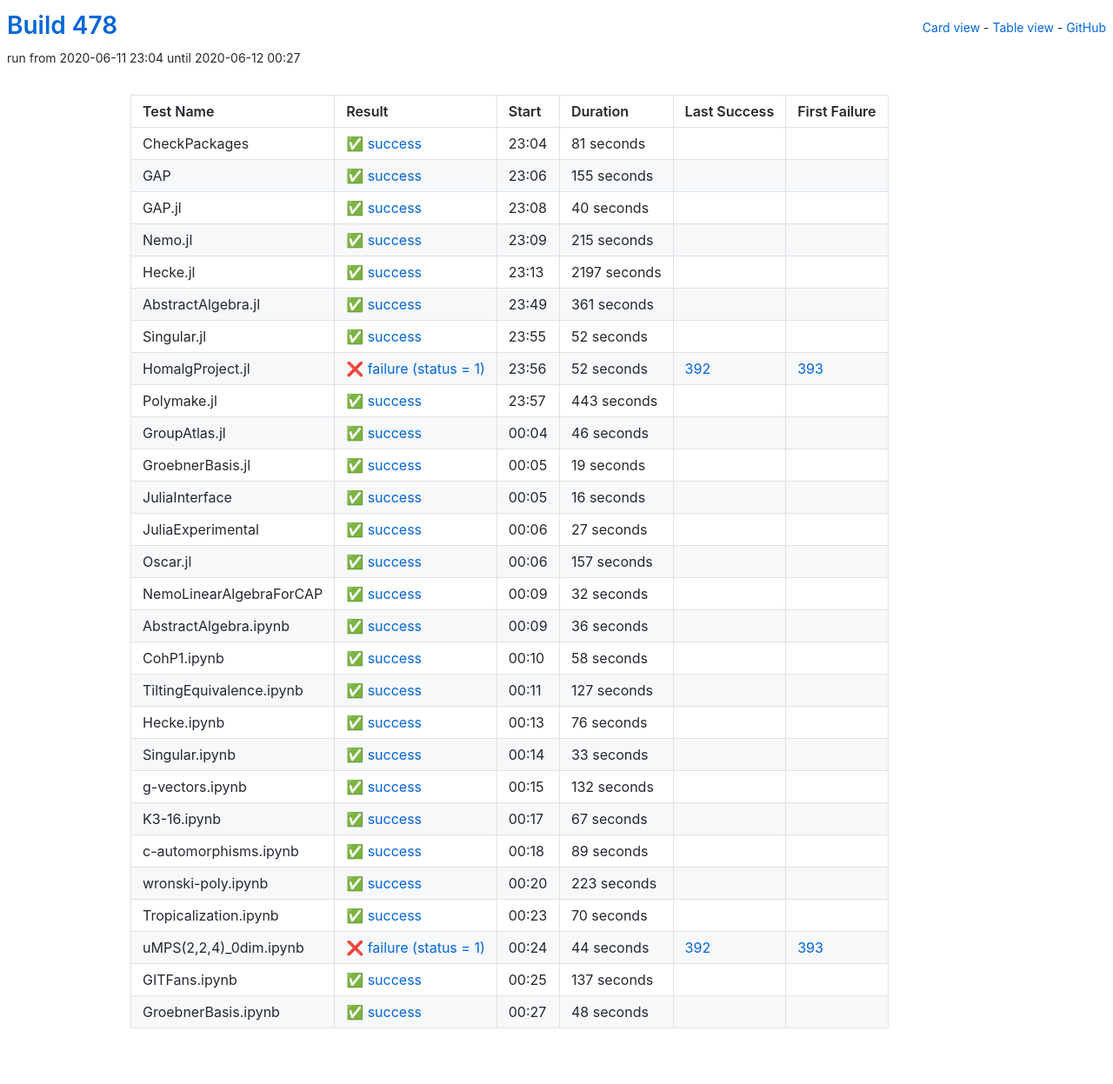
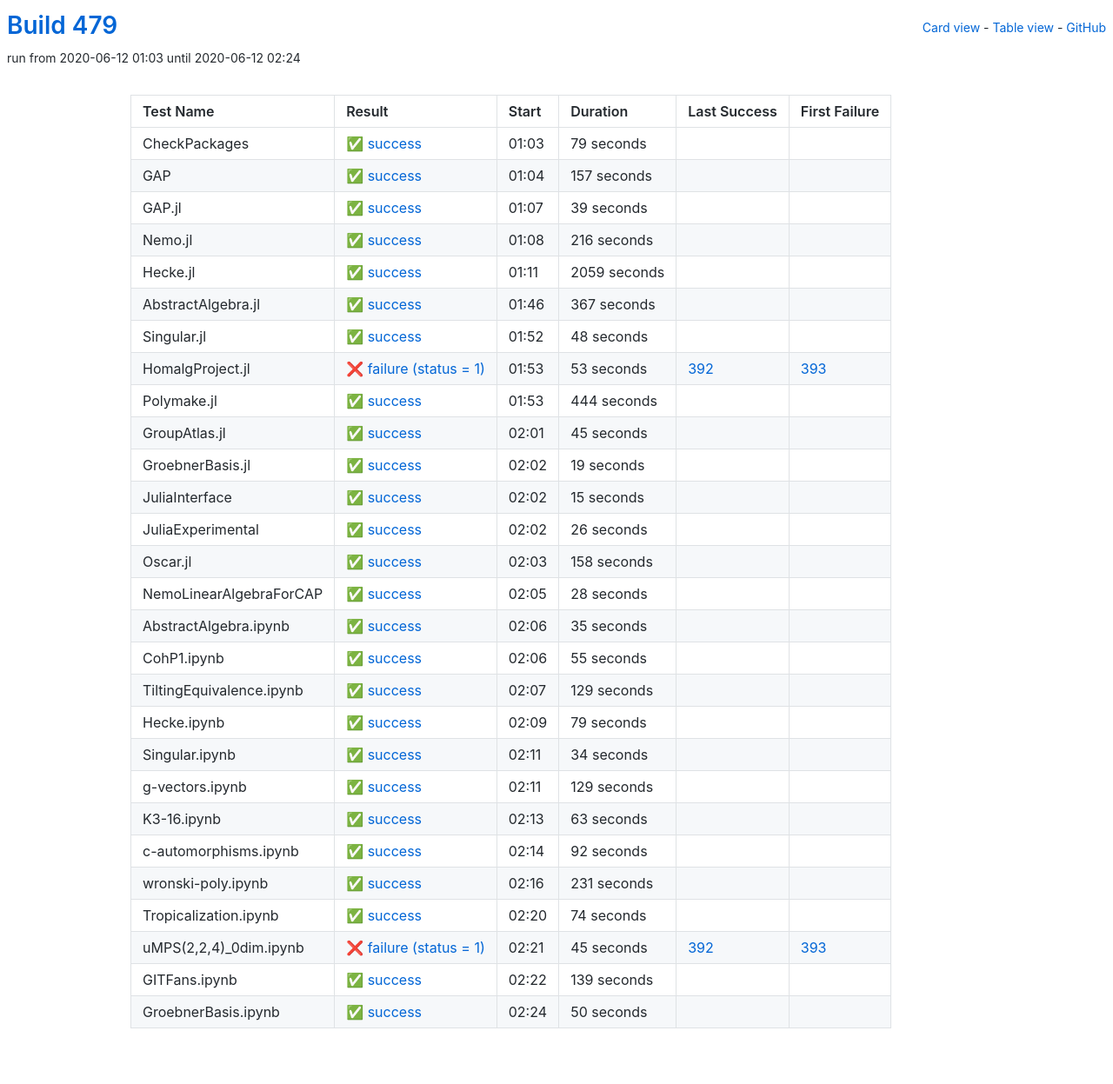
Before and after one commit to oscar-system/oscar-ci-status-1.4, a Jekyll site: the page built from table.html, in a window 1280 px wide. Shown: the whole page at 87% size. Built offline with Jekyll 4.4.1, drawn with Linux system fonts in a browser that asks for light colours.

Commit message:
Build #479

```diff
--- a/_data/ci.yml
+++ b/_data/ci.yml
@@ -1,6 +1,6 @@
 ---
-build: 478
-build_url: https://oscarci.mathematik.uni-kl.de/job/oscar-julia-1.4/478/
+build: 479
+build_url: https://oscarci.mathematik.uni-kl.de/job/oscar-julia-1.4/479/
 job: oscar-julia-1.4
 organization: oscar-system
 repo: oscar-ci-status-1.4
@@ -8,128 +8,128 @@ repourl: https://github.com/oscar-system/oscar-ci-status-1.4
 tests:
 - name: CheckPackages
   id: checkpackages
-  log: https://oscarci.mathematik.uni-kl.de/job/oscar-julia-1.4/478/artifact/logs/build-478/CheckPackages.log
-  start: 2020-06-11 23:04
+  log: https://oscarci.mathematik.uni-kl.de/job/oscar-julia-1.4/479/artifact/logs/build-479/CheckPackages.log
+  start: 2020-06-12 01:03
   success: true
   exitcode: 0
   status: success
-  duration: 81
+  duration: 79
   last_success: false
   last_success_url:
   first_failure: false
   first_failure_url:
 - name: GAP
   id: gap
-  log: https://oscarci.mathematik.uni-kl.de/job/oscar-julia-1.4/478/artifact/logs/build-478/GAP.log
-  start: 2020-06-11 23:06
+  log: https://oscarci.mathematik.uni-kl.de/job/oscar-julia-1.4/479/artifact/logs/build-479/GAP.log
+  start: 2020-06-12 01:04
   success: true
   exitcode: 0
   status: success
-  duration: 155
+  duration: 157
   last_success: false
   last_success_url:
   first_failure: false
   first_failure_url:
 - name: GAP.jl
   id: gap-jl
-  log: https://oscarci.mathematik.uni-kl.de/job/oscar-julia-1.4/478/artifact/logs/build-478/GAP.jl.log
-  start: 2020-06-11 23:08
+  log: https://oscarci.mathematik.uni-kl.de/job/oscar-julia-1.4/479/artifact/logs/build-479/GAP.jl.log
+  start: 2020-06-12 01:07
   success: true
   exitcode: 0
   status: success
-  duration: 40
+  duration: 39
   last_success: false
   last_success_url:
   first_failure: false
   first_failure_url:
 - name: Nemo.jl
   id: nemo-jl
-  log: https://oscarci.mathematik.uni-kl.de/job/oscar-julia-1.4/478/artifact/logs/build-478/Nemo.jl.log
-  start: 2020-06-11 23:09
+  log: https://oscarci.mathematik.uni-kl.de/job/oscar-julia-1.4/479/artifact/logs/build-479/Nemo.jl.log
+  start: 2020-06-12 01:08
   success: true
   exitcode: 0
   status: success
-  duration: 215
+  duration: 216
   last_success: false
   last_success_url:
   first_failure: false
   first_failure_url:
 - name: Hecke.jl
   id: hecke-jl
-  log: https://oscarci.mathematik.uni-kl.de/job/oscar-julia-1.4/478/artifact/logs/build-478/Hecke.jl.log
-  start: 2020-06-11 23:13
+  log: https://oscarci.mathematik.uni-kl.de/job/oscar-julia-1.4/479/artifact/logs/build-479/Hecke.jl.log
+  start: 2020-06-12 01:11
   success: true
   exitcode: 0
   status: success
-  duration: 2197
+  duration: 2059
   last_success: false
   last_success_url:
   first_failure: false
   first_failure_url:
 - name: AbstractAlgebra.jl
   id: abstractalgebra-jl
-  log: https://oscarci.mathematik.uni-kl.de/job/oscar-julia-1.4/478/artifact/logs/build-478/AbstractAlgebra.jl.log
-  start: 2020-06-11 23:49
+  log: https://oscarci.mathematik.uni-kl.de/job/oscar-julia-1.4/479/artifact/logs/build-479/AbstractAlgebra.jl.log
+  start: 2020-06-12 01:46
   success: true
   exitcode: 0
   status: success
-  duration: 361
+  duration: 367
   last_success: false
   last_success_url:
   first_failure: false
   first_failure_url:
 - name: Singular.jl
   id: singular-jl
-  log: https://oscarci.mathematik.uni-kl.de/job/oscar-julia-1.4/478/artifact/logs/build-478/Singular.jl.log
-  start: 2020-06-11 23:55
+  log: https://oscarci.mathematik.uni-kl.de/job/oscar-julia-1.4/479/artifact/logs/build-479/Singular.jl.log
+  start: 2020-06-12 01:52
   success: true
   exitcode: 0
   status: success
-  duration: 52
+  duration: 48
   last_success: false
   last_success_url:
   first_failure: false
   first_failure_url:
 - name: HomalgProject.jl
   id: homalgproject-jl
-  log: https://oscarci.mathematik.uni-kl.de/job/oscar-julia-1.4/478/artifact/logs/build-478/HomalgProject.jl.log
-  start: 2020-06-11 23:56
+  log: https://oscarci.mathematik.uni-kl.de/job/oscar-julia-1.4/479/artifact/logs/build-479/HomalgProject.jl.log
+  start: 2020-06-12 01:53
   success: false
   exitcode: 1
   status: failure
-  duration: 52
+  duration: 53
   last_success: 392
   last_success_url: https://oscarci.mathematik.uni-kl.de/job/oscar-julia-1.4/392/
   first_failure: 393
   first_failure_url: https://oscarci.mathematik.uni-kl.de/job/oscar-julia-1.4/393/
 - name: Polymake.jl
   id: polymake-jl
-  log: https://oscarci.mathematik.uni-kl.de/job/oscar-julia-1.4/478/artifact/logs/build-478/Polymake.jl.log
-  start: 2020-06-11 23:57
+  log: https://oscarci.mathematik.uni-kl.de/job/oscar-julia-1.4/479/artifact/logs/build-479/Polymake.jl.log
+  start: 2020-06-12 01:53
   success: true
   exitcode: 0
   status: success
-  duration: 443
+  duration: 444
   last_success: false
   last_success_url:
   first_failure: false
   first_failure_url:
 - name: GroupAtlas.jl
   id: groupatlas-jl
-  log: https://oscarci.mathematik.uni-kl.de/job/oscar-julia-1.4/478/artifact/logs/build-478/GroupAtlas.jl.log
-  start: 2020-06-12 00:04
+  log: https://oscarci.mathematik.uni-kl.de/job/oscar-julia-1.4/479/artifact/logs/build-479/GroupAtlas.jl.log
+  start: 2020-06-12 02:01
   success: true
   exitcode: 0
   status: success
-  duration: 46
+  duration: 45
   last_success: false
   last_success_url:
   first_failure: false
   first_failure_url:
 - name: GroebnerBasis.jl
   id: groebnerbasis-jl
-  log: https://oscarci.mathematik.uni-kl.de/job/oscar-julia-1.4/478/artifact/logs/build-478/GroebnerBasis.jl.log
-  start: 2020-06-12 00:05
+  log: https://oscarci.mathematik.uni-kl.de/job/oscar-julia-1.4/479/artifact/logs/build-479/GroebnerBasis.jl.log
+  start: 2020-06-12 02:02
   success: true
   exitcode: 0
   status: success
@@ -140,204 +140,204 @@ tests:
   first_failure_url:
 - name: JuliaInterface
   id: juliainterface
-  log: https://oscarci.mathematik.uni-kl.de/job/oscar-julia-1.4/478/artifact/logs/build-478/JuliaInterface.log
-  start: 2020-06-12 00:05
+  log: https://oscarci.mathematik.uni-kl.de/job/oscar-julia-1.4/479/artifact/logs/build-479/JuliaInterface.log
+  start: 2020-06-12 02:02
   success: true
   exitcode: 0
   status: success
-  duration: 16
+  duration: 15
   last_success: false
   last_success_url:
   first_failure: false
   first_failure_url:
 - name: JuliaExperimental
   id: juliaexperimental
-  log: https://oscarci.mathematik.uni-kl.de/job/oscar-julia-1.4/478/artifact/logs/build-478/JuliaExperimental.log
-  start: 2020-06-12 00:06
+  log: https://oscarci.mathematik.uni-kl.de/job/oscar-julia-1.4/479/artifact/logs/build-479/JuliaExperimental.log
+  start: 2020-06-12 02:02
   success: true
   exitcode: 0
   status: success
-  duration: 27
+  duration: 26
   last_success: false
   last_success_url:
   first_failure: false
   first_failure_url:
 - name: Oscar.jl
   id: oscar-jl
-  log: https://oscarci.mathematik.uni-kl.de/job/oscar-julia-1.4/478/artifact/logs/build-478/Oscar.jl.log
-  start: 2020-06-12 00:06
+  log: https://oscarci.mathematik.uni-kl.de/job/oscar-julia-1.4/479/artifact/logs/build-479/Oscar.jl.log
+  start: 2020-06-12 02:03
   success: true
   exitcode: 0
   status: success
-  duration: 157
+  duration: 158
   last_success: false
   last_success_url:
   first_failure: false
   first_failure_url:
 - name: NemoLinearAlgebraForCAP
   id: nemolinearalgebraforcap
-  log: https://oscarci.mathematik.uni-kl.de/job/oscar-julia-1.4/478/artifact/logs/build-478/NemoLinearAlgebraForCAP.log
-  start: 2020-06-12 00:09
+  log: https://oscarci.mathematik.uni-kl.de/job/oscar-julia-1.4/479/artifact/logs/build-479/NemoLinearAlgebraForCAP.log
+  start: 2020-06-12 02:05
   success: true
   exitcode: 0
   status: success
-  duration: 32
+  duration: 28
   last_success: false
   last_success_url:
   first_failure: false
   first_failure_url:
 - name: AbstractAlgebra.ipynb
   id: abstractalgebra-ipynb
-  log: https://oscarci.mathematik.uni-kl.de/job/oscar-julia-1.4/478/artifact/logs/build-478/AbstractAlgebra.ipynb.log
-  start: 2020-06-12 00:09
+  log: https://oscarci.mathematik.uni-kl.de/job/oscar-julia-1.4/479/artifact/logs/build-479/AbstractAlgebra.ipynb.log
+  start: 2020-06-12 02:06
   success: true
   exitcode: 0
   status: success
-  duration: 36
+  duration: 35
   last_success: false
   last_success_url:
   first_failure: false
   first_failure_url:
 - name: CohP1.ipynb
   id: cohp1-ipynb
-  log: https://oscarci.mathematik.uni-kl.de/job/oscar-julia-1.4/478/artifact/logs/build-478/CohP1.ipynb.log
-  start: 2020-06-12 00:10
+  log: https://oscarci.mathematik.uni-kl.de/job/oscar-julia-1.4/479/artifact/logs/build-479/CohP1.ipynb.log
+  start: 2020-06-12 02:06
   success: true
   exitcode: 0
   status: success
-  duration: 58
+  duration: 55
   last_success: false
   last_success_url:
   first_failure: false
   first_failure_url:
 - name: TiltingEquivalence.ipynb
   id: tiltingequivalence-ipynb
-  log: https://oscarci.mathematik.uni-kl.de/job/oscar-julia-1.4/478/artifact/logs/build-478/TiltingEquivalence.ipynb.log
-  start: 2020-06-12 00:11
+  log: https://oscarci.mathematik.uni-kl.de/job/oscar-julia-1.4/479/artifact/logs/build-479/TiltingEquivalence.ipynb.log
+  start: 2020-06-12 02:07
   success: true
   exitcode: 0
   status: success
-  duration: 127
+  duration: 129
   last_success: false
   last_success_url:
   first_failure: false
   first_failure_url:
 - name: Hecke.ipynb
   id: hecke-ipynb
-  log: https://oscarci.mathematik.uni-kl.de/job/oscar-julia-1.4/478/artifact/logs/build-478/Hecke.ipynb.log
-  start: 2020-06-12 00:13
+  log: https://oscarci.mathematik.uni-kl.de/job/oscar-julia-1.4/479/artifact/logs/build-479/Hecke.ipynb.log
+  start: 2020-06-12 02:09
   success: true
   exitcode: 0
   status: success
-  duration: 76
+  duration: 79
   last_success: false
   last_success_url:
   first_failure: false
   first_failure_url:
 - name: Singular.ipynb
   id: singular-ipynb
-  log: https://oscarci.mathematik.uni-kl.de/job/oscar-julia-1.4/478/artifact/logs/build-478/Singular.ipynb.log
-  start: 2020-06-12 00:14
+  log: https://oscarci.mathematik.uni-kl.de/job/oscar-julia-1.4/479/artifact/logs/build-479/Singular.ipynb.log
+  start: 2020-06-12 02:11
   success: true
   exitcode: 0
   status: success
-  duration: 33
+  duration: 34
   last_success: false
   last_success_url:
   first_failure: false
   first_failure_url:
 - name: g-vectors.ipynb
   id: g-vectors-ipynb
-  log: https://oscarci.mathematik.uni-kl.de/job/oscar-julia-1.4/478/artifact/logs/build-478/g-vectors.ipynb.log
-  start: 2020-06-12 00:15
+  log: https://oscarci.mathematik.uni-kl.de/job/oscar-julia-1.4/479/artifact/logs/build-479/g-vectors.ipynb.log
+  start: 2020-06-12 02:11
   success: true
   exitcode: 0
   status: success
-  duration: 132
+  duration: 129
   last_success: false
   last_success_url:
   first_failure: false
   first_failure_url:
 - name: K3-16.ipynb
   id: k3-16-ipynb
-  log: https://oscarci.mathematik.uni-kl.de/job/oscar-julia-1.4/478/artifact/logs/build-478/K3-16.ipynb.log
-  start: 2020-06-12 00:17
+  log: https://oscarci.mathematik.uni-kl.de/job/oscar-julia-1.4/479/artifact/logs/build-479/K3-16.ipynb.log
+  start: 2020-06-12 02:13
   success: true
   exitcode: 0
   status: success
-  duration: 67
+  duration: 63
   last_success: false
   last_success_url:
   first_failure: false
   first_failure_url:
 - name: c-automorphisms.ipynb
   id: c-automorphisms-ipynb
-  log: https://oscarci.mathematik.uni-kl.de/job/oscar-julia-1.4/478/artifact/logs/build-478/c-automorphisms.ipynb.log
-  start: 2020-06-12 00:18
+  log: https://oscarci.mathematik.uni-kl.de/job/oscar-julia-1.4/479/artifact/logs/build-479/c-automorphisms.ipynb.log
+  start: 2020-06-12 02:14
   success: true
   exitcode: 0
   status: success
-  duration: 89
+  duration: 92
   last_success: false
   last_success_url:
   first_failure: false
   first_failure_url:
 - name: wronski-poly.ipynb
   id: wronski-poly-ipynb
-  log: https://oscarci.mathematik.uni-kl.de/job/oscar-julia-1.4/478/artifact/logs/build-478/wronski-poly.ipynb.log
-  start: 2020-06-12 00:20
+  log: https://oscarci.mathematik.uni-kl.de/job/oscar-julia-1.4/479/artifact/logs/build-479/wronski-poly.ipynb.log
+  start: 2020-06-12 02:16
   success: true
   exitcode: 0
   status: success
-  duration: 223
+  duration: 231
   last_success: false
   last_success_url:
   first_failure: false
   first_failure_url:
 - name: Tropicalization.ipynb
   id: tropicalization-ipynb
-  log: https://oscarci.mathematik.uni-kl.de/job/oscar-julia-1.4/478/artifact/logs/build-478/Tropicalization.ipynb.log
-  start: 2020-06-12 00:23
+  log: https://oscarci.mathematik.uni-kl.de/job/oscar-julia-1.4/479/artifact/logs/build-479/Tropicalization.ipynb.log
+  start: 2020-06-12 02:20
   success: true
   exitcode: 0
   status: success
-  duration: 70
+  duration: 74
   last_success: false
   last_success_url:
   first_failure: false
   first_failure_url:
 - name: uMPS(2,2,4)_0dim.ipynb
   id: umps-2-2-4-0dim-ipynb
-  log: https://oscarci.mathematik.uni-kl.de/job/oscar-julia-1.4/478/artifact/logs/build-478/uMPS-2-2-4-_0dim.ipynb.log
-  start: 2020-06-12 00:24
+  log: https://oscarci.mathematik.uni-kl.de/job/oscar-julia-1.4/479/artifact/logs/build-479/uMPS-2-2-4-_0dim.ipynb.log
+  start: 2020-06-12 02:21
   success: false
   exitcode: 1
   status: failure
-  duration: 44
+  duration: 45
   last_success: 392
   last_success_url: https://oscarci.mathematik.uni-kl.de/job/oscar-julia-1.4/392/
   first_failure: 393
   first_failure_url: https://oscarci.mathematik.uni-kl.de/job/oscar-julia-1.4/393/
 - name: GITFans.ipynb
   id: gitfans-ipynb
-  log: https://oscarci.mathematik.uni-kl.de/job/oscar-julia-1.4/478/artifact/logs/build-478/GITFans.ipynb.log
-  start: 2020-06-12 00:25
+  log: https://oscarci.mathematik.uni-kl.de/job/oscar-julia-1.4/479/artifact/logs/build-479/GITFans.ipynb.log
+  start: 2020-06-12 02:22
   success: true
   exitcode: 0
   status: success
-  duration: 137
+  duration: 139
   last_success: false
   last_success_url:
   first_failure: false
   first_failure_url:
 - name: GroebnerBasis.ipynb
   id: groebnerbasis-ipynb
-  log: https://oscarci.mathematik.uni-kl.de/job/oscar-julia-1.4/478/artifact/logs/build-478/GroebnerBasis.ipynb.log
-  start: 2020-06-12 00:27
+  log: https://oscarci.mathematik.uni-kl.de/job/oscar-julia-1.4/479/artifact/logs/build-479/GroebnerBasis.ipynb.log
+  start: 2020-06-12 02:24
   success: true
   exitcode: 0
   status: success
-  duration: 48
+  duration: 50
   last_success: false
   last_success_url:
   first_failure: false
```
Also changed, not shown: README.md.
